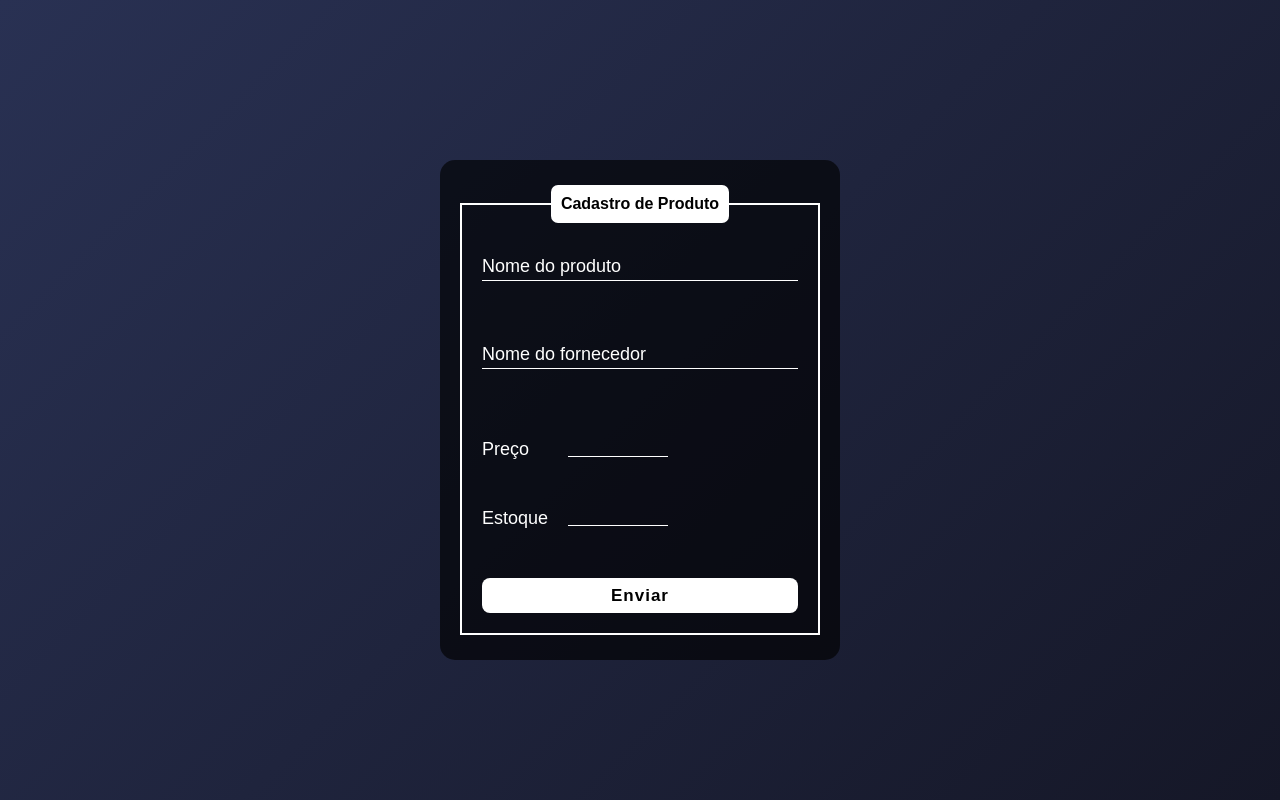
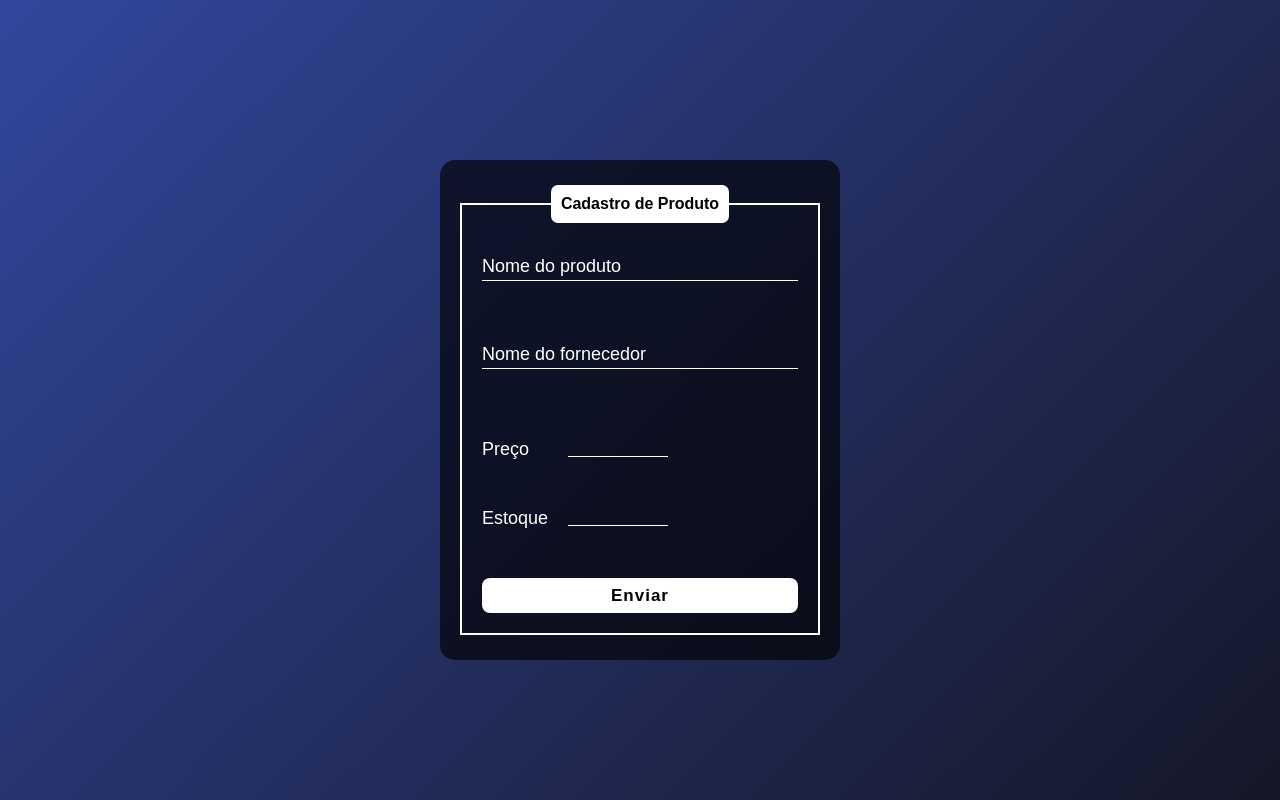
Before and after one commit to kevin-ribeiro/itpower, a plain HTML site: page index.html in a window 1280 px wide. Drawn offline with Linux system fonts and the light colour scheme.

Commit message:
Update style.css

```diff
--- a/style.css
+++ b/style.css
@@ -7,7 +7,7 @@
 
 body {
     font-family: Arial, Helvetica, sans-serif;
-    background-image: linear-gradient(135deg, rgb(41, 49, 83), rgb(21, 23, 39));
+    background-image: linear-gradient(135deg, rgb(50, 70, 156), rgb(21, 23, 39));
     height: 80vh;
 }
 
@@ -129,7 +129,6 @@ div > button[type="submit"] {
 }
 
 div > button[type="submit"]:hover {
-    transition: .3s;
     cursor: pointer;
     background-color: rgb(131, 186, 241);
 }
```
